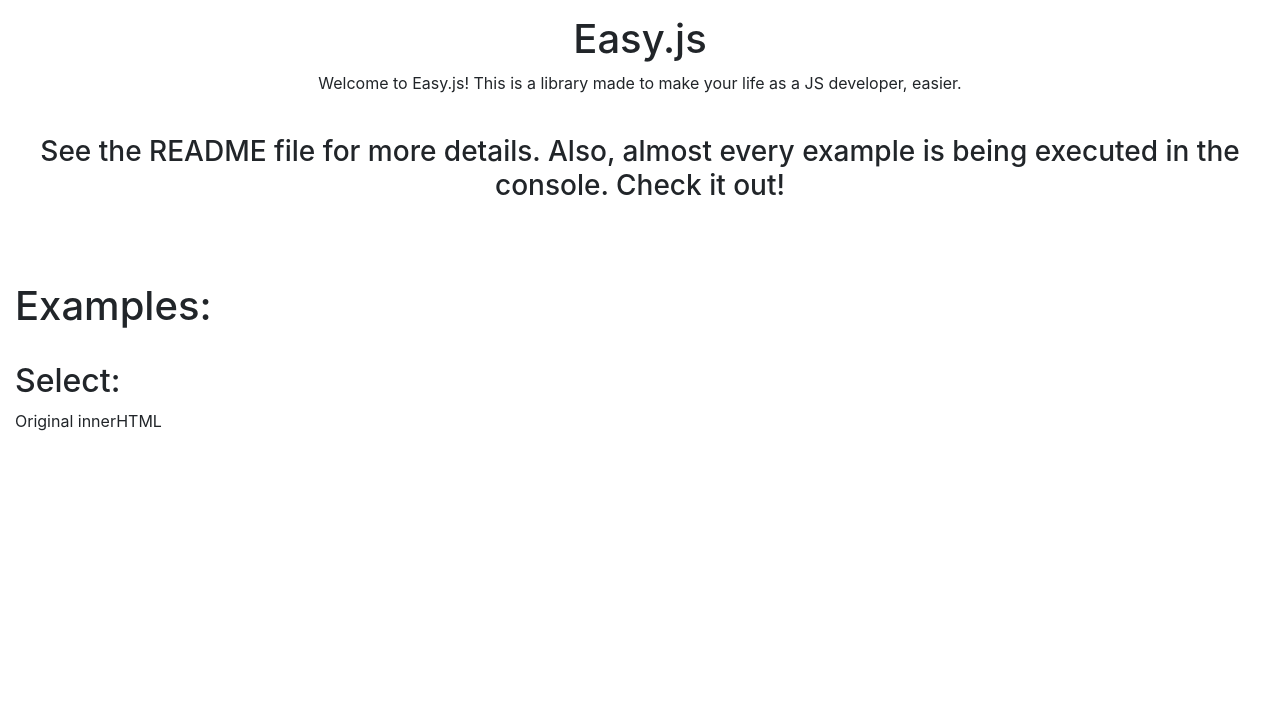
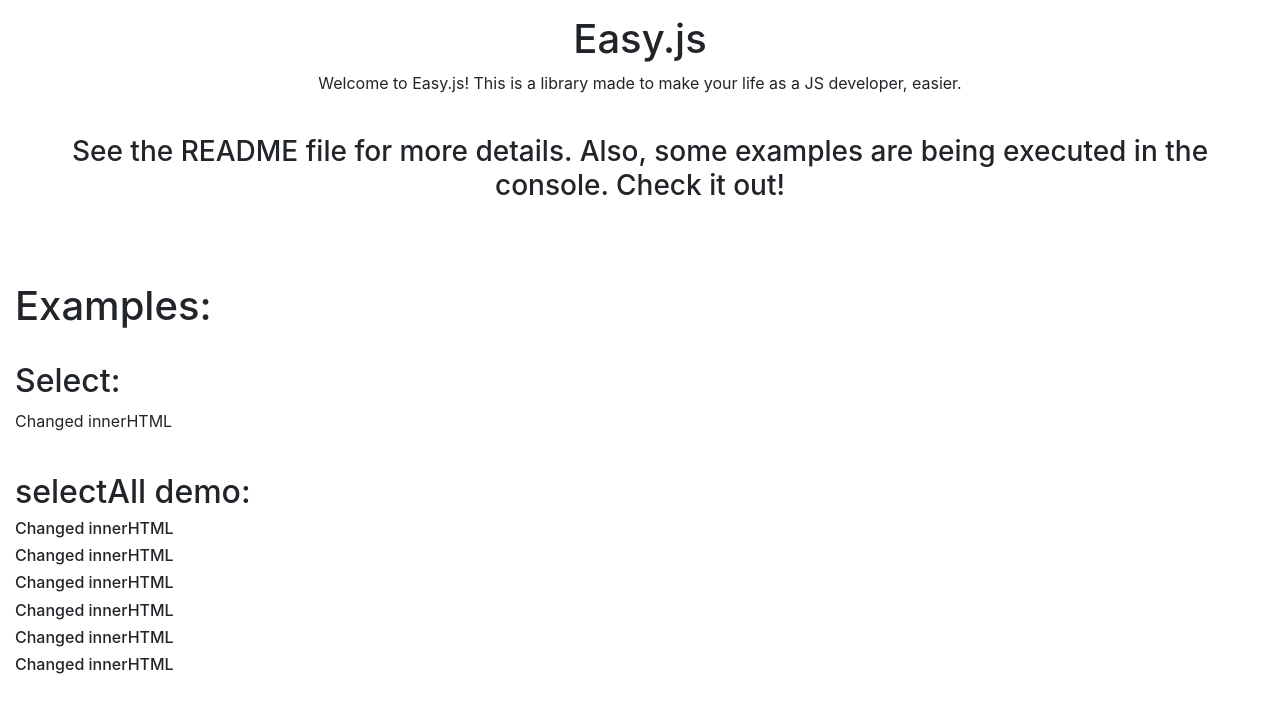
Before and after one commit to DarshGupta16/Easy.js, a website: page index.html in a window 1280 px wide. Drawn offline with nearby package versions, Linux system fonts and the light colour scheme.

Commit message:
Adding some more examples

```diff
--- a/index.html
+++ b/index.html
@@ -35,8 +35,8 @@
       </p>
       <br />
       <h3>
-        See the README file for more details. Also, almost every example is
-        being executed in the console. Check it out!
+        See the README file for more details. Also, some examples are being
+        executed in the console. Check it out!
       </h3>
     </center>
     <br /><br /><br />
@@ -45,6 +45,14 @@
     <br />
     <h2>Select:</h2>
     <p id="selectDemo">Original innerHTML</p>
+    <br />
+    <h2>selectAll demo:</h2>
+    <h6>Original innerHTML</h6>
+    <h6>Original innerHTML</h6>
+    <h6>Original innerHTML</h6>
+    <h6>Original innerHTML</h6>
+    <h6>Original innerHTML</h6>
+    <h6>Original innerHTML</h6>
 
     <!--You can also use the minified version (easy.min.js)-->
     <script src="./js/easy.js"></script>
--- a/js/easy.js
+++ b/js/easy.js
@@ -29,10 +29,3 @@ function onChange(query, functionToExecute) {
 function changeHTML(query, text) {
   return (document.querySelector(query).innerHTML = text);
 }
-
-function changeHTMLall(query, text) {
-  let queries = document.querySelectorAll(query);
-  for (let i = 0; i < queries.length; i++) {
-    tag.innerHTML = text;
-  }
-}
--- a/js/index.js
+++ b/js/index.js
@@ -0,0 +1,11 @@
+// select and print function
+let selectDemo = select("#selectDemo");
+print(selectDemo);
+print(selectDemo.innerHTML);
+
+// changeHTML function
+changeHTML("#selectDemo", "Changed innerHTML");
+
+// Select All function
+let allH6 = selectAll("h6");
+for (h6 of allH6) h6.innerHTML = "Changed innerHTML";
```
Also changed, not shown: js/easy.min.js.
